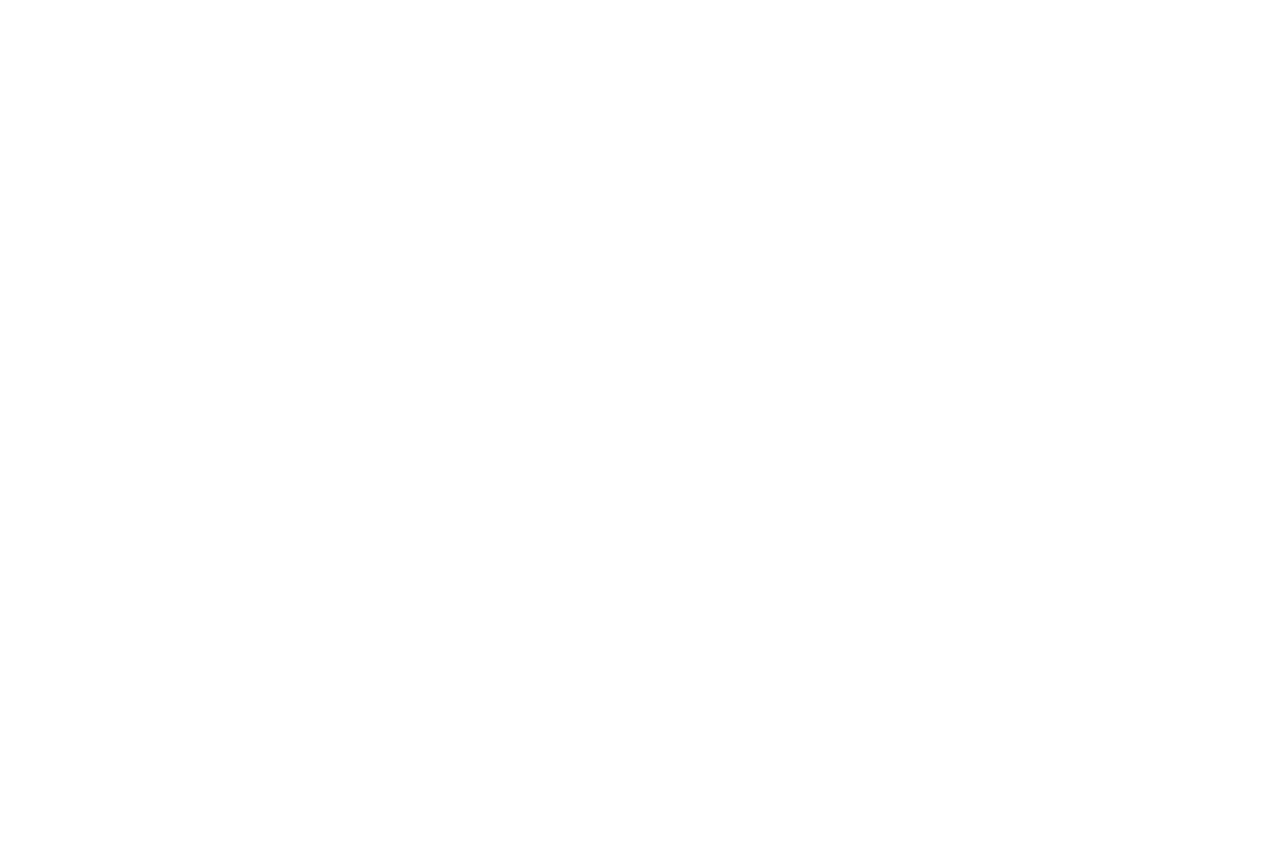
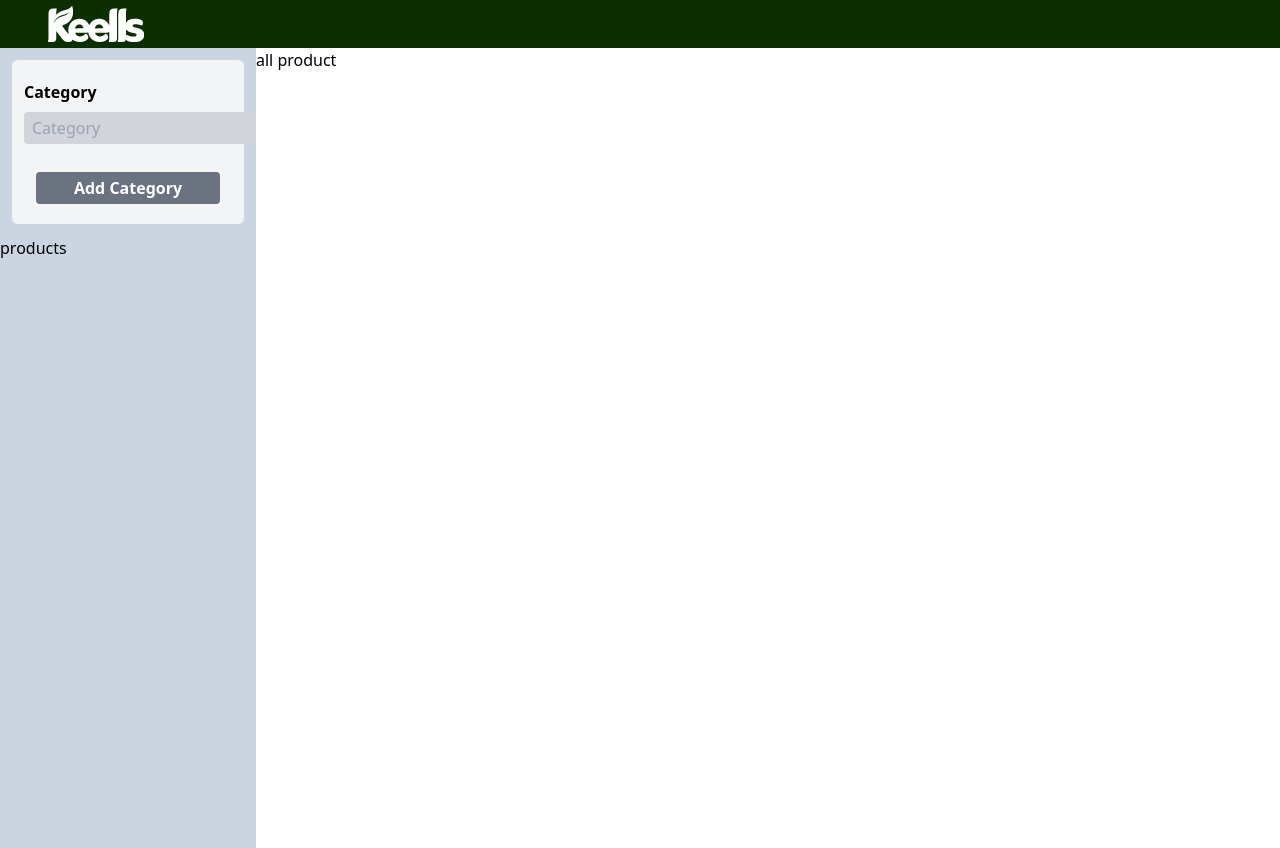
Before and after one commit to KasunDimantha/IJSE-Point-of-Sale-System-Frontend-, a React (Vite) app: page /users in a window 1280 px wide. Before the commit this address had no page. Before the commit the page ends 800 px from the top, so only its background shows below. Built offline with nearby package versions, Linux system fonts and the light colour scheme.

Commit message:
create addCategory function

```diff
--- a/index.html
+++ b/index.html
@@ -4,7 +4,7 @@
     <meta charset="UTF-8" />
     <link rel="icon" type="image/jpeg" href="/src/assets/K.webp" />
     <meta name="viewport" content="width=device-width, initial-scale=1.0" />
-    <title>KEELLS</title>
+    <title>GAMUNU</title>
   </head>
   <body>
     <div id="root"></div>
--- a/src/App.jsx
+++ b/src/App.jsx
@@ -5,6 +5,7 @@
 import Home from './pages/Home';
 import Login from './pages/Login';
 import HomeBill from './pages/HomeBill';
+import UserPage from './pages/UserPage';
 
 
 
@@ -19,6 +20,7 @@
             <Route path="/" element={<Home/>} />
             <Route path='/login' element={<Login/>}/>
             <Route path='/home' element={<HomeBill/>}/>
+            <Route path='/users' element={<UserPage/>}/>
           </Routes>
         </BrowserRouter>
       </AuthProvider>
--- /dev/null
+++ b/src/pages/UserPage.jsx
@@ -0,0 +1,14 @@
+import React from 'react'
+import Header from './component/Header'
+import User from './component/User'
+
+function UserPage() {
+  return (
+    <div>
+      <Header/>
+      <User/>
+    </div>
+  )
+}
+
+export default UserPage
--- /dev/null
+++ b/src/pages/component/User.jsx
@@ -0,0 +1,74 @@
+import React, { useState } from 'react'
+import { useAuth } from '../../utils/AuthContext';
+import axios from 'axios';
+
+function User() {
+
+    const { isAuthenticated, jwtToken } = useAuth();
+
+    const config = {
+        headers: {
+          Authorization: `Bearer ${jwtToken}`,
+        },
+      };
+
+    const [category, setCategory] = useState('');
+
+    const submitCategory = (e) => {
+        e.preventDefault();
+
+        const data = {
+            name : category
+        }
+
+        axios
+          .post('http://localhost:8080/category', data, config)
+          .then((res) => {
+              console.log(res.data);
+              alert('Category added successfully');
+              setCategory('');
+          })
+          .catch((err) => {
+              console.log(err);
+          })
+    }
+
+  return (
+    <div>
+      <div className='flex h-screen bg-slate-300'>
+        <div className='flex-none w-64'>
+
+            <div className='bg-gray-100 m-3 pt-3 pb-3 rounded-md'>
+                <form onSubmit={submitCategory}>
+                    <div className='flex flex-col gap-2 m-2 ml-3 mr-3'>
+                        <div>
+                            <label className=' font-bold'>Category</label>
+                        </div>
+                        <div>
+                            <input  className='bg-gray-300 items-center hover:bg-gray-400 py-1 px-2 rounded focus:outline-none'
+                                    type="text"
+                                    placeholder="Category"
+                                    value={category}
+                                    onChange={(e) => setCategory(e.target.value)}
+                                     />
+                        </div>
+                        <div className='flex justify-center ml-3 mr-3 mt-5 bg-gray-500 items-center hover:bg-gray-700 text-white font-bold py-1 px-2 rounded'>
+                            <button type='submit'>Add Category</button>
+                        </div>
+                    </div>
+                </form>
+            </div>
+
+            <div>
+                products
+            </div>
+        </div>
+        <div className='flex-auto w-full bg-white'>
+            all product
+        </div>
+      </div>
+    </div>
+  )
+}
+
+export default User
```
